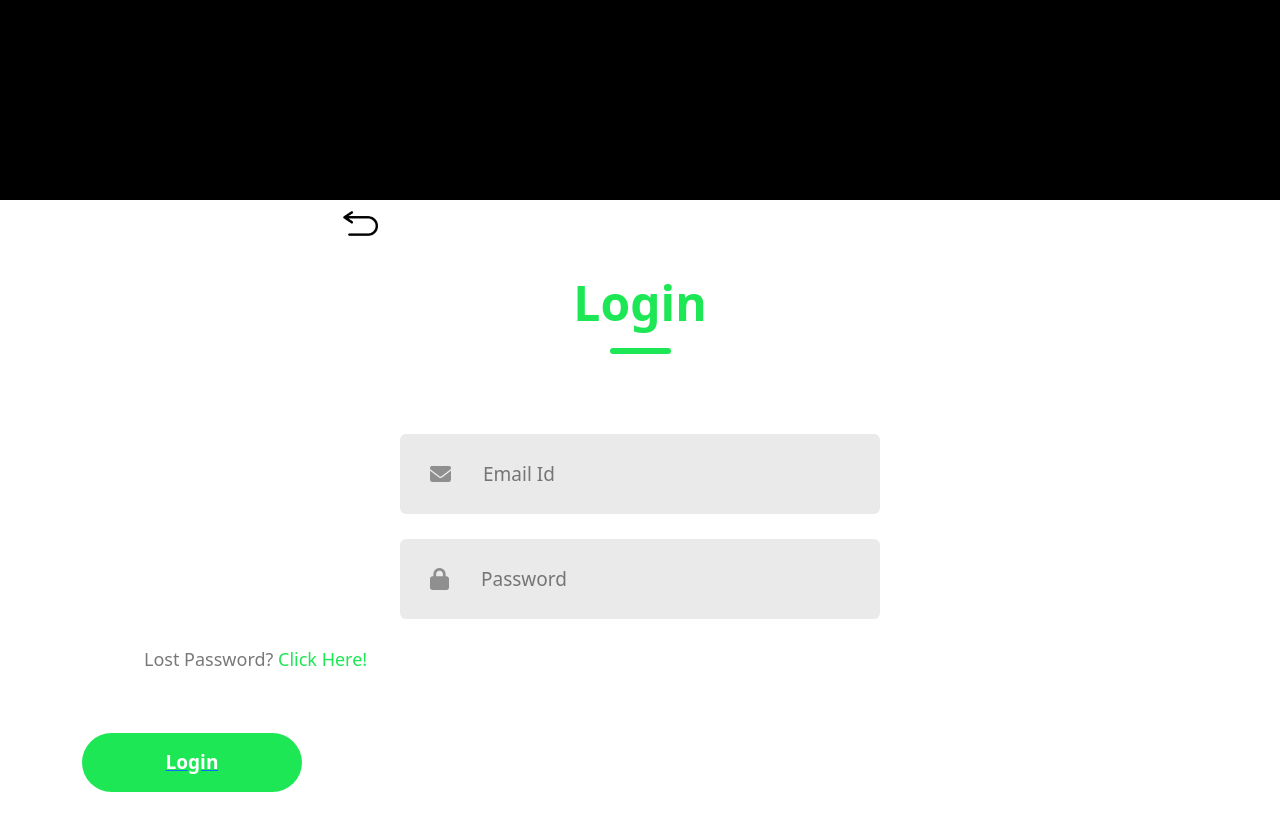
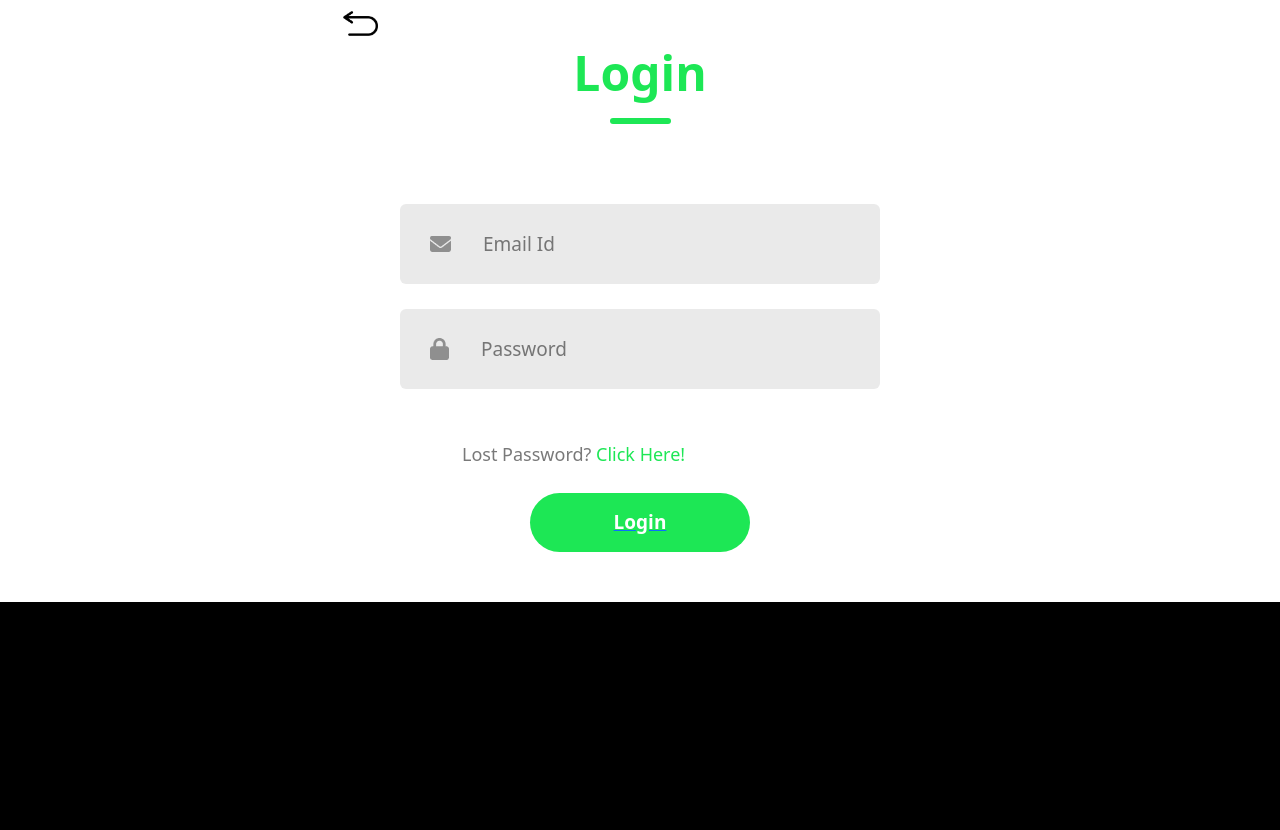
Before and after one commit to Praisepaul/Inventory_Management_System, a React (Create React App) app: page /login in a window 1280 px wide. Shown: the top 830 px of the page. After the commit the page ends 800 px from the top, so only its background shows below. Built offline with nearby package versions, Linux system fonts and the light colour scheme; a web font is replaced by a local one.

Commit message:
Fixed Login Page

```diff
--- a/src/assets/stylesheets/login.css
+++ b/src/assets/stylesheets/login.css
@@ -9,13 +9,14 @@
 }
 
 .container{
-    display:flex;
+  display: flex;
+  justify-content: center;
+  align-items: center;
     flex-direction:column;
     margin:auto;
-    margin-top: 200px;
     width:600px;
     background: #fff;
-    padding-bottom:30px;
+    padding-bottom:50px;
   }
 
   .header{
@@ -24,7 +25,6 @@
     align-items: center;
     gap: 9px;
     width: 100%;
-    margin-top: 30px;
   }
 
   .text{
@@ -84,16 +84,11 @@
     cursor: pointer;
   }
 
-  .submit-container{
-    display:flex;
-    gap:30px;
-    margin: 60px auto;
-  }
-
   .submit{
     display: flex;
     justify-content: center;
     align-items: center;
+    margin: auto;
     width: 220px;
     height: 59px;
     color: #fff;
--- a/src/components/login.jsx
+++ b/src/components/login.jsx
@@ -35,13 +35,14 @@ const LoginSignup = () => {
                       <img src={password_icon} alt="" />
                       <input type="password" placeholder='Password' />
                   </div>
-              </div>
-              {action === "Sign Up" ? <div></div> : <div className="forgot-password">Lost Password? <span>Click Here!</span></div>}
-                <Link to={'/dashboard'}>
+                  {action === "Sign Up" ? <div></div> : <div className="forgot-password">Lost Password? <span>Click Here!</span></div>}
+                  <Link to={'/dashboard'}>
               <div className="submit-container">
                   <div className={action === "Sign Up" ? "submit gray" : "submit"} onClick={() => { setAction("Login"); } }>Login</div>
               </div>
               </Link>
+              </div>
+
           </div>
   )
 }
```
